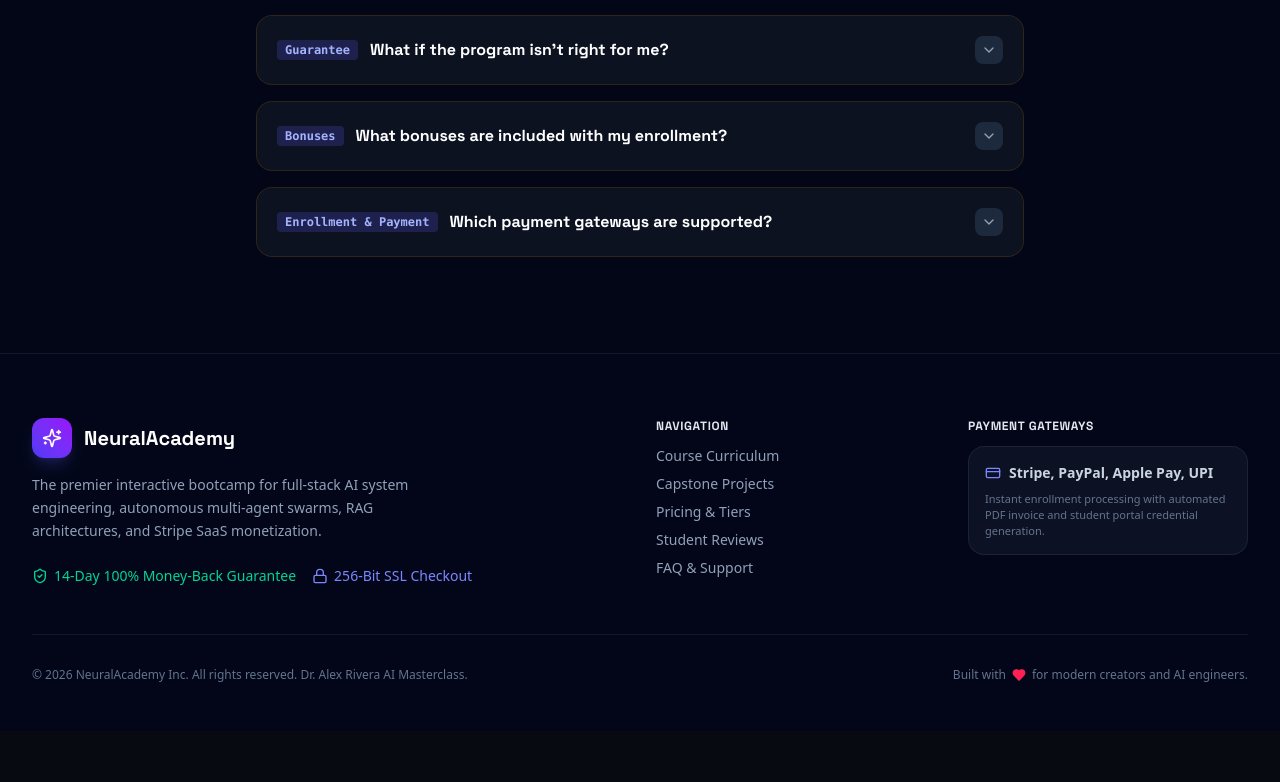
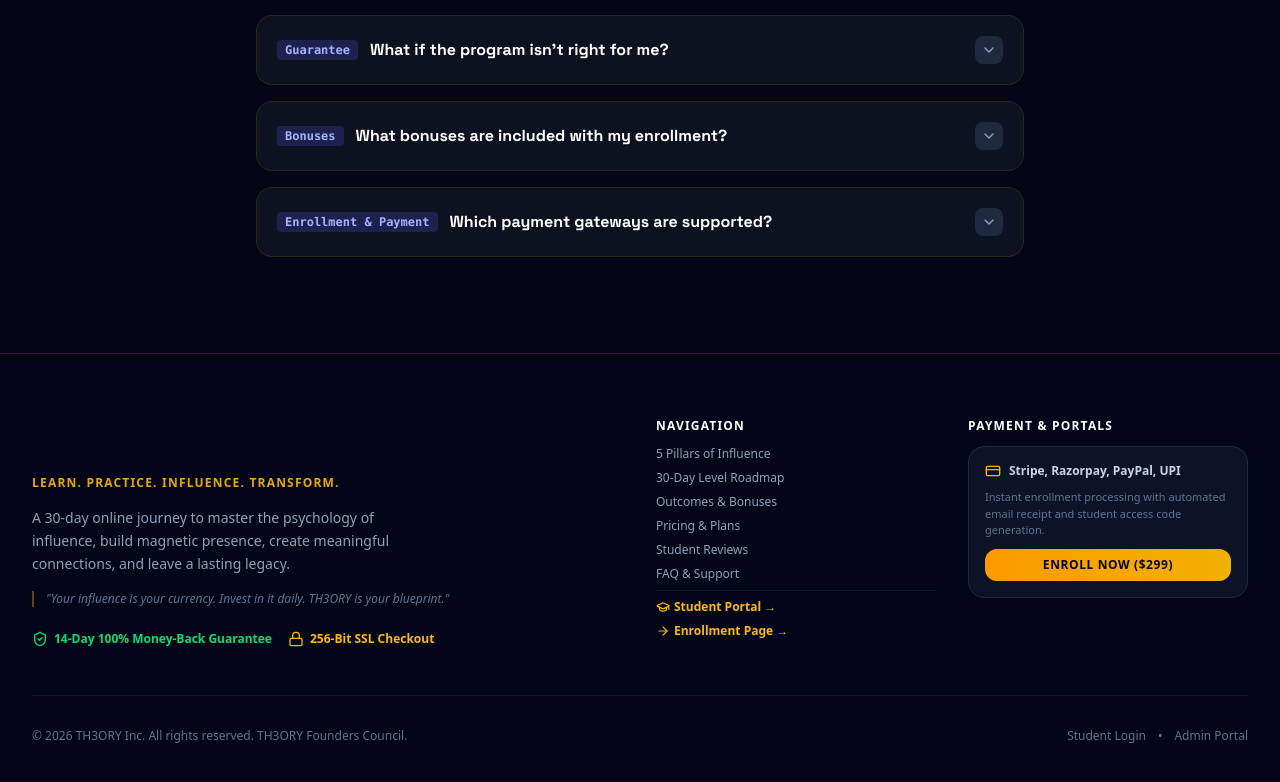
Before and after one commit to th3orymasterclass-dot/TH3ORY-WEB, a React (Vite) app: page / in a window 1280 px wide. Shown: the part 9256-10038 px from the top of the page. Before the commit the page ends 9987 px from the top, so only its background shows below. Built offline with nearby package versions, Linux system fonts and the light colour scheme; no server answers.

Commit message:
Update Footer component with official TH3ORY branding and portal links

```diff
--- a/src/components/Footer.jsx
+++ b/src/components/Footer.jsx
@@ -1,10 +1,13 @@
 import React from 'react';
-import { Sparkles, ShieldCheck, Lock, CreditCard, Heart } from 'lucide-react';
-import { courseDetails } from '../data/courseData';
+import { ShieldCheck, Lock, CreditCard, Heart, GraduationCap, ArrowRight, UserCheck, ExternalLink } from 'lucide-react';
+import Logo from './Logo';
+import { getCourseDetails } from '../data/adminData';
 
 export default function Footer({ onOpenCheckout }) {
+  const details = getCourseDetails();
+
   return (
-    <footer className="bg-slate-950 border-t border-slate-900 pt-16 pb-12 text-slate-400 text-xs sm:text-sm">
+    <footer className="bg-slate-950 border-t border-amber-500/20 pt-16 pb-12 text-slate-400 text-xs sm:text-sm">
       <div className="max-w-7xl mx-auto px-4 sm:px-6 lg:px-8 space-y-12">
 
         {/* Main Footer Grid */}
@@ -12,47 +15,68 @@ export default function Footer({ onOpenCheckout }) {
 
           {/* Brand Info */}
           <div className="space-y-4 md:col-span-2">
-            <div className="flex items-center gap-3">
-              <div className="w-10 h-10 rounded-xl bg-gradient-to-tr from-indigo-600 to-purple-600 flex items-center justify-center shadow-lg shadow-indigo-500/20">
-                <Sparkles className="w-5 h-5 text-white" />
-              </div>
-              <span className="text-xl font-bold font-heading text-white">NeuralAcademy</span>
-            </div>
-            <p className="text-slate-400 max-w-sm leading-relaxed">
-              The premier interactive bootcamp for full-stack AI system engineering, autonomous multi-agent swarms, RAG architectures, and Stripe SaaS monetization.
+            <a href="#" className="inline-block">
+              <Logo className="h-8 sm:h-9" />
+            </a>
+            <p className="text-amber-400/90 text-xs font-bold uppercase tracking-widest">
+              {details.tagline || 'LEARN. PRACTICE. INFLUENCE. TRANSFORM.'}
             </p>
-            <div className="flex items-center gap-4 text-slate-500 pt-2">
-              <span className="flex items-center gap-1.5 text-emerald-400 font-medium">
+            <p className="text-slate-400 max-w-sm leading-relaxed text-xs sm:text-sm">
+              {details.subtitle}
+            </p>
+            <p className="text-slate-500 italic text-xs border-l-2 border-amber-500/40 pl-3">
+              "{details.footerQuote || 'Your influence is your currency. Invest in it daily. TH3ORY is your blueprint.'}"
+            </p>
+
+            <div className="flex flex-wrap items-center gap-4 text-slate-500 pt-2">
+              <span className="flex items-center gap-1.5 text-green-400 text-xs font-semibold">
                 <ShieldCheck className="w-4 h-4" /> 14-Day 100% Money-Back Guarantee
               </span>
-              <span className="flex items-center gap-1.5 text-indigo-400 font-medium">
+              <span className="flex items-center gap-1.5 text-amber-400 text-xs font-semibold">
                 <Lock className="w-4 h-4" /> 256-Bit SSL Checkout
               </span>
             </div>
           </div>
 
-          {/* Quick Links */}
+          {/* Navigation Links */}
           <div className="space-y-3">
-            <h4 className="text-xs font-bold text-slate-200 uppercase tracking-wider font-heading">Navigation</h4>
-            <ul className="space-y-2">
-              <li><a href="#curriculum" className="hover:text-indigo-400 transition-colors">Course Curriculum</a></li>
-              <li><a href="#projects" className="hover:text-indigo-400 transition-colors">Capstone Projects</a></li>
-              <li><a href="#pricing" className="hover:text-indigo-400 transition-colors">Pricing & Tiers</a></li>
-              <li><a href="#reviews" className="hover:text-indigo-400 transition-colors">Student Reviews</a></li>
-              <li><a href="#faq" className="hover:text-indigo-400 transition-colors">FAQ & Support</a></li>
+            <h4 className="text-xs font-extrabold text-white uppercase tracking-widest">Navigation</h4>
+            <ul className="space-y-2 text-xs">
+              <li><a href="#pillars" className="hover:text-amber-400 transition-colors">5 Pillars of Influence</a></li>
+              <li><a href="#roadmap" className="hover:text-amber-400 transition-colors">30-Day Level Roadmap</a></li>
+              <li><a href="#outcomes" className="hover:text-amber-400 transition-colors">Outcomes & Bonuses</a></li>
+              <li><a href="#pricing" className="hover:text-amber-400 transition-colors">Pricing & Plans</a></li>
+              <li><a href="#reviews" className="hover:text-amber-400 transition-colors">Student Reviews</a></li>
+              <li><a href="#faq" className="hover:text-amber-400 transition-colors">FAQ & Support</a></li>
+              <li className="pt-2 border-t border-slate-900">
+                <a href="/#/student" className="text-amber-400 font-bold hover:underline flex items-center gap-1">
+                  <GraduationCap className="w-3.5 h-3.5"/> Student Portal →
+                </a>
+              </li>
+              <li>
+                <a href="/#/enroll" className="text-amber-400 font-bold hover:underline flex items-center gap-1">
+                  <ArrowRight className="w-3.5 h-3.5"/> Enrollment Page →
+                </a>
+              </li>
             </ul>
           </div>
 
-          {/* Supported Gateways */}
+          {/* Payment Gateways & Portals */}
           <div className="space-y-3">
-            <h4 className="text-xs font-bold text-slate-200 uppercase tracking-wider font-heading">Payment Gateways</h4>
-            <div className="p-4 rounded-2xl glass-card border border-slate-800 space-y-2">
-              <div className="flex items-center gap-2 text-slate-300 font-semibold">
-                <CreditCard className="w-4 h-4 text-indigo-400" /> Stripe, PayPal, Apple Pay, UPI
+            <h4 className="text-xs font-extrabold text-white uppercase tracking-widest">Payment & Portals</h4>
+            <div className="p-4 rounded-2xl bg-slate-900/80 border border-slate-800 space-y-2.5">
+              <div className="flex items-center gap-2 text-slate-300 font-bold text-xs">
+                <CreditCard className="w-4 h-4 text-amber-400" /> Stripe, Razorpay, PayPal, UPI
               </div>
-              <p className="text-[11px] text-slate-500">
-                Instant enrollment processing with automated PDF invoice and student portal credential generation.
+              <p className="text-[11px] text-slate-500 leading-normal">
+                Instant enrollment processing with automated email receipt and student access code generation.
               </p>
+              <button
+                onClick={() => window.location.hash = '/enroll'}
+                className="w-full py-2 rounded-xl bg-gradient-to-r from-amber-500 to-yellow-500 hover:from-amber-400 hover:to-yellow-400 text-slate-950 font-extrabold text-xs uppercase tracking-wider transition-all"
+              >
+                Enroll Now ($299)
+              </button>
             </div>
           </div>
 
@@ -61,10 +85,12 @@ export default function Footer({ onOpenCheckout }) {
         {/* Bottom Bar */}
         <div className="pt-8 border-t border-slate-900 flex flex-col sm:flex-row items-center justify-between gap-4 text-xs text-slate-500">
           <div>
-            &copy; 2026 NeuralAcademy Inc. All rights reserved. Dr. Alex Rivera AI Masterclass.
+            &copy; 2026 TH3ORY Inc. All rights reserved. {details.instructor?.name || 'TH3ORY Founders Council'}.
           </div>
-          <div className="flex items-center gap-1">
-            Built with <Heart className="w-3.5 h-3.5 fill-rose-500 text-rose-500 mx-0.5" /> for modern creators and AI engineers.
+          <div className="flex items-center gap-3">
+            <a href="/#/student" className="hover:text-amber-400 transition-colors">Student Login</a>
+            <span>•</span>
+            <a href="/#/admin-th3ory-x9k2" className="hover:text-amber-400 transition-colors">Admin Portal</a>
           </div>
         </div>
 
```
